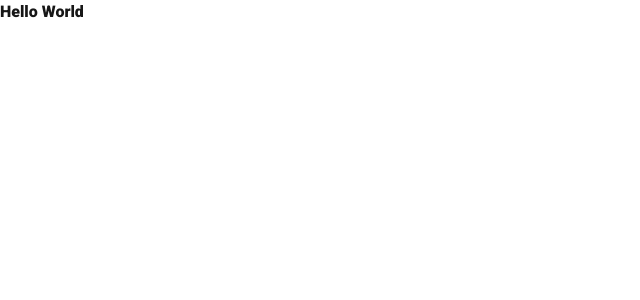
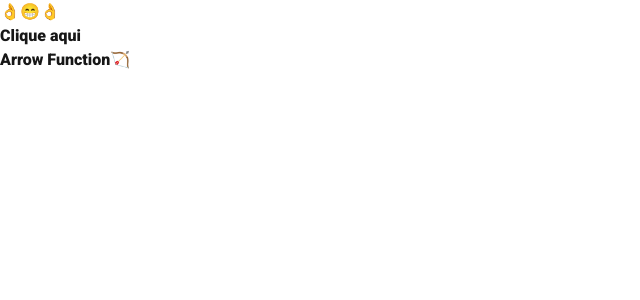
Before and after one commit to rookie-leo/imagelite, a Next.js app: page / in a window 1280 px wide. Shown: the top 300 px of the page, without its empty margins (0-640 px from the left). Built offline with nearby package versions, Linux system fonts and the light colour scheme.

Commit message:
Testing Components with next js

```diff
--- a/src/app/page.tsx
+++ b/src/app/page.tsx
@@ -1,10 +1,11 @@
-import Image from "next/image";
+import { TestComponent,ArrowFunction } from "../components/TestComponent"
 
 export default function Home() {
   return (
     <div >
       <main>
-        Hello World
+        <TestComponent />
+        <ArrowFunction />
       </main>
     </div>
   );
--- /dev/null
+++ b/src/components/TestComponent.tsx
@@ -0,0 +1,20 @@
+'use client'
+
+export function TestComponent() {
+    function handleClick() {
+        console.log("Button clicked!");
+    }
+
+    return (
+        <div>
+            <h1>👌😁👌</h1>
+            <button onClick={handleClick}>Clique aqui</button>
+        </div>
+    )
+}
+
+export const ArrowFunction = () => {
+    return (
+        <h2>Arrow Function🏹</h2>
+    )
+}
```
